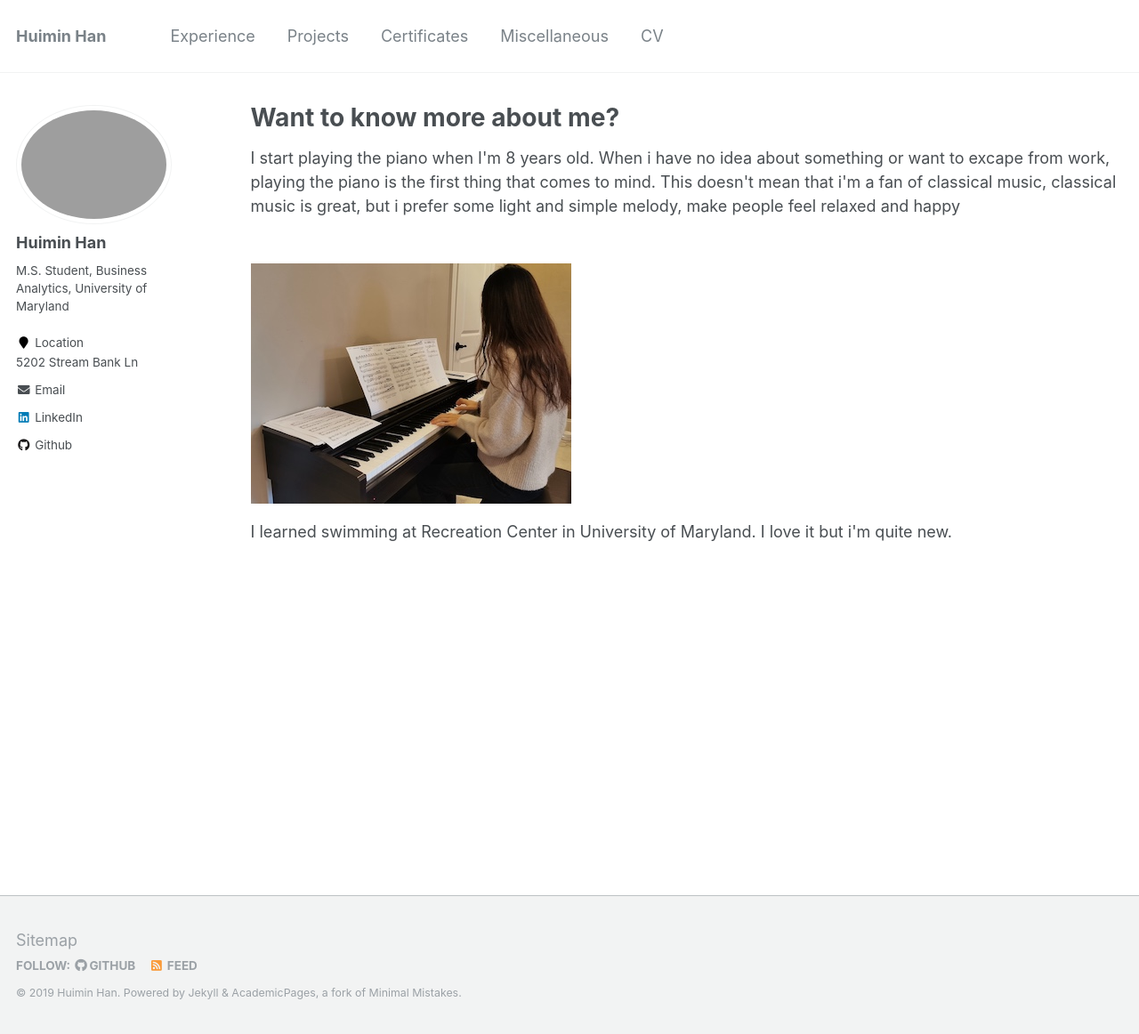
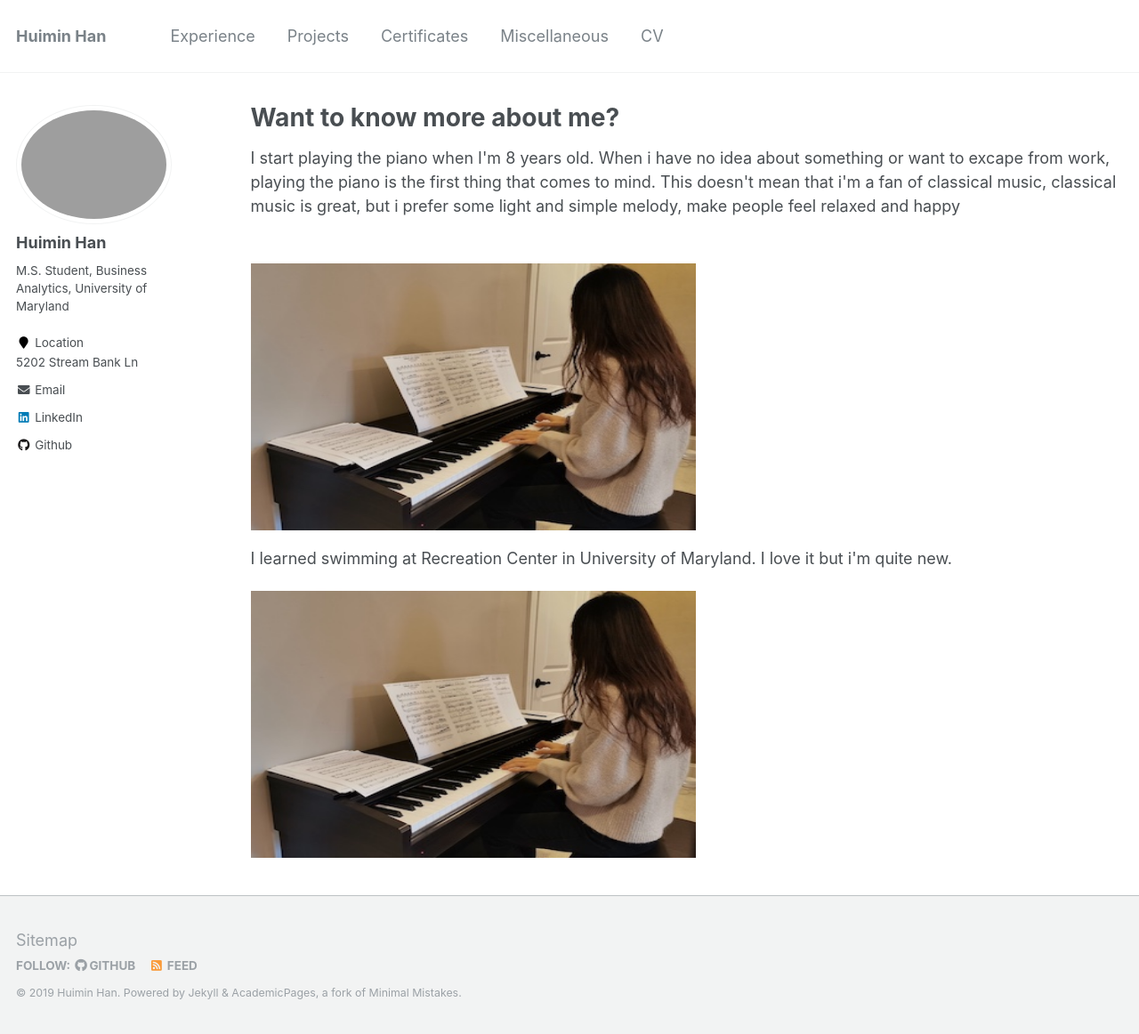
Before and after one commit to HannahHan3/HannahHan3.github.io, a Jekyll site: the page built from _pages/miscellaneous.html, in a window 1280 px wide and 1162 px high. Shown: the whole window at 89% size. Built offline with Jekyll 4.4.1, drawn with Linux system fonts in a browser that asks for light colours.

Commit message:
Update miscellaneous.html

```diff
--- a/_pages/miscellaneous.html
+++ b/_pages/miscellaneous.html
@@ -8,7 +8,8 @@
 <p>I start playing the piano when I'm 8 years old. When i have no idea about something or want to excape from work, playing the piano is the first thing that comes to mind.
 This doesn't mean that i'm a fan of classical music, classical music is great, but i prefer some light and simple melody, make people feel relaxed and happy
 </p><br/>
-<img src='/images/piano.jpeg'>
 
+<img src='/images/piano.jpeg' alt="play piano" style="width:500px;height:300px;">
 <p>I learned swimming at Recreation Center in University of Maryland. I love it but i'm quite new.
 </p>
+<img src='/images/piano.jpeg' alt="play piano" style="width:500px;height:300px;">
```
